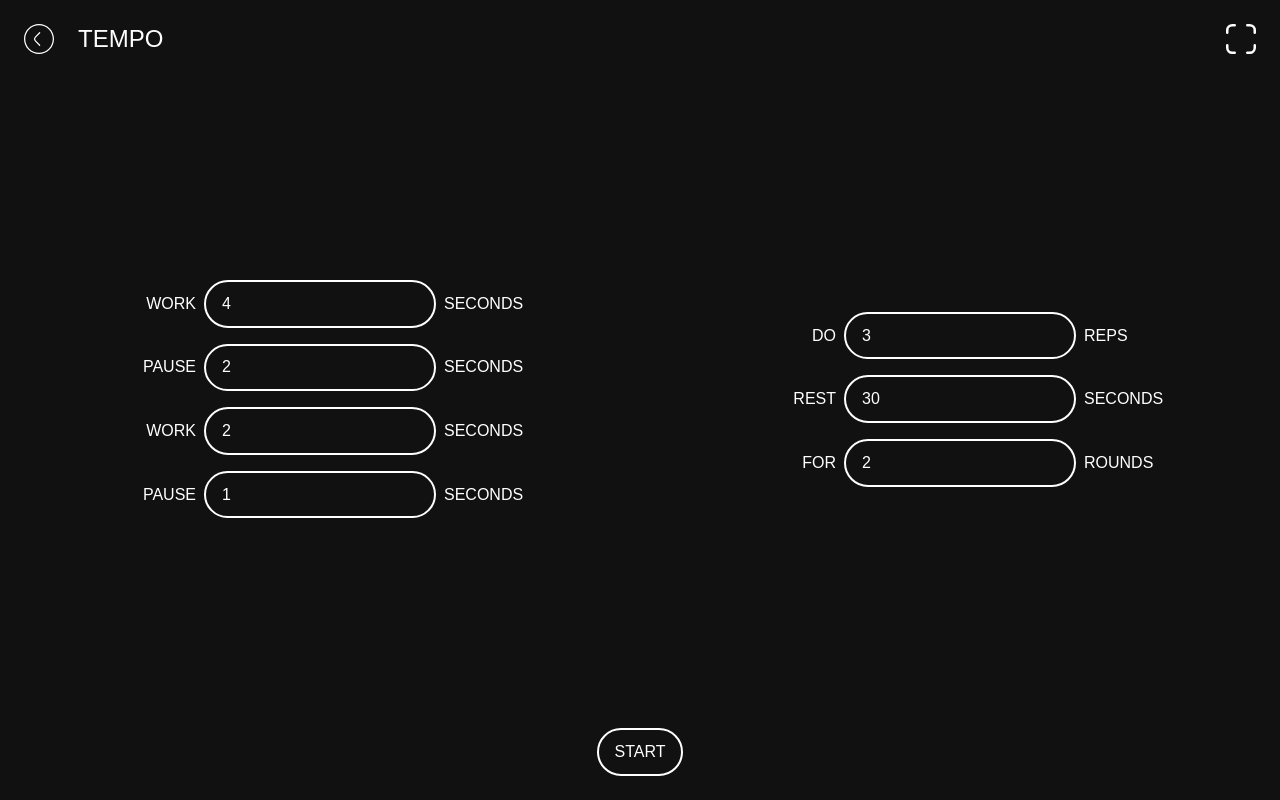
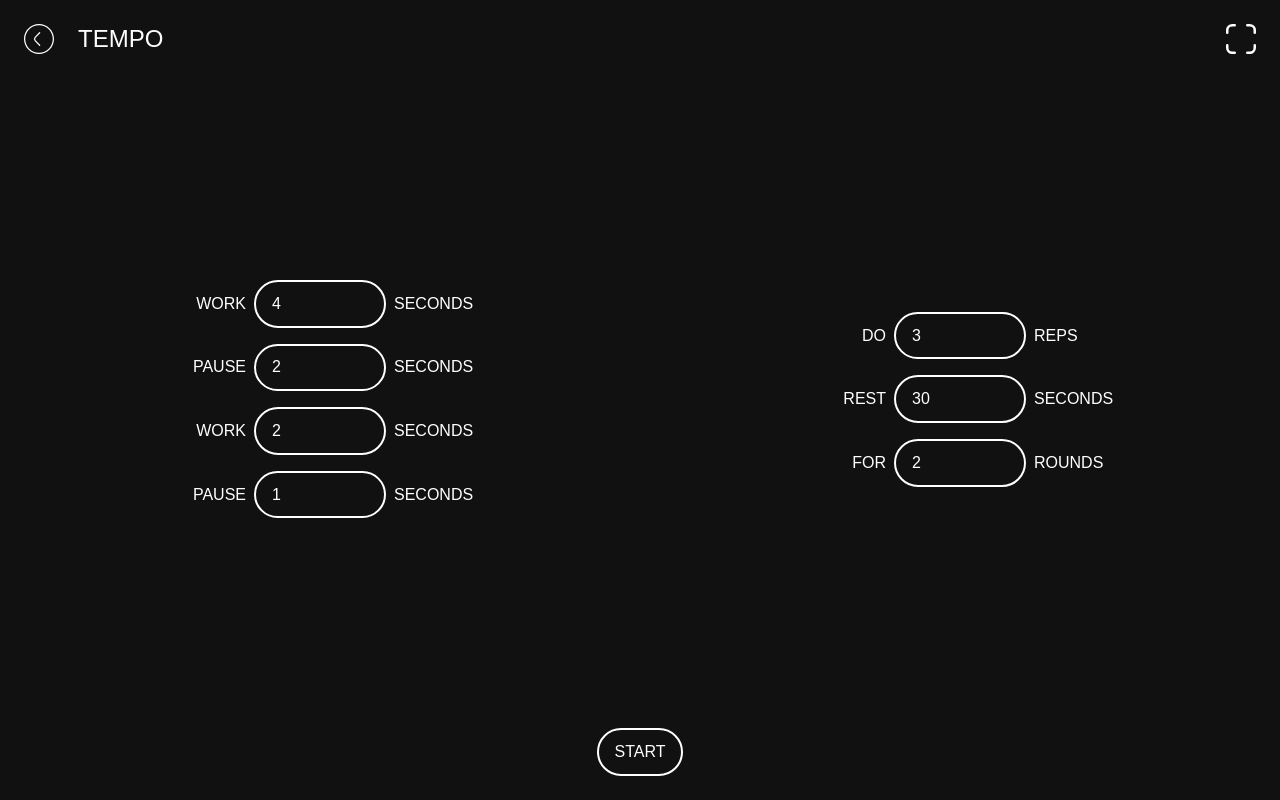
Before and after one commit to Netsbump/tempo-app, a React (Vite) app: page /tempo-input in a window 1280 px wide. Built offline with nearby package versions, Linux system fonts and the light colour scheme; a web font is replaced by a local one.

Commit message:
add restriction on inputs max/min and check before submit

```diff
--- a/src/components/customInput/CustomInput.module.css
+++ b/src/components/customInput/CustomInput.module.css
@@ -15,7 +15,8 @@
     margin: 0.5rem 0.5rem;
     background-color: transparent;
     color: #fff;
-    width: 4rem;
+    min-width: 3rem;
+    max-width: 6rem;
     flex: 1;
     border-radius: 25px;
 }
--- a/src/components/customInput/CustomInput.tsx
+++ b/src/components/customInput/CustomInput.tsx
@@ -13,7 +13,19 @@ export const CustomInput: React.FC<CustomInputProps> = ({ label, defaultValue, o
   const [value, setValue] = useState<number>(defaultValue);
 
   const handleChange = (event: React.ChangeEvent<HTMLInputElement>) => {
-    const newValue = Number(event.target.value);
+
+    let newValue = Number(event.target.value);
+
+    // Vérification de la valeur minimale
+    if (newValue < 0 || isNaN(newValue)) {
+      newValue = 0;
+    }
+
+    // Vérification de la valeur maximale
+    if (newValue > 1000) {
+      newValue = 1000;
+    }
+
     setValue(newValue);
     onChange(newValue);
   };
@@ -26,6 +38,8 @@ export const CustomInput: React.FC<CustomInputProps> = ({ label, defaultValue, o
         type="number"
         value={value}
         onChange={handleChange}
+        min={0}
+        max={1000}
       />
       <span className={styles.duration}>{unit}</span>
     </div>
--- a/src/pages/tempoApp/setTimer/InputPage.module.css
+++ b/src/pages/tempoApp/setTimer/InputPage.module.css
@@ -20,7 +20,7 @@
     column-gap: 0.5rem;
   }
 
-  .img{
+  .img {
     width: 30px;
     height: 30px;
     margin-left: 1.5rem;
```
